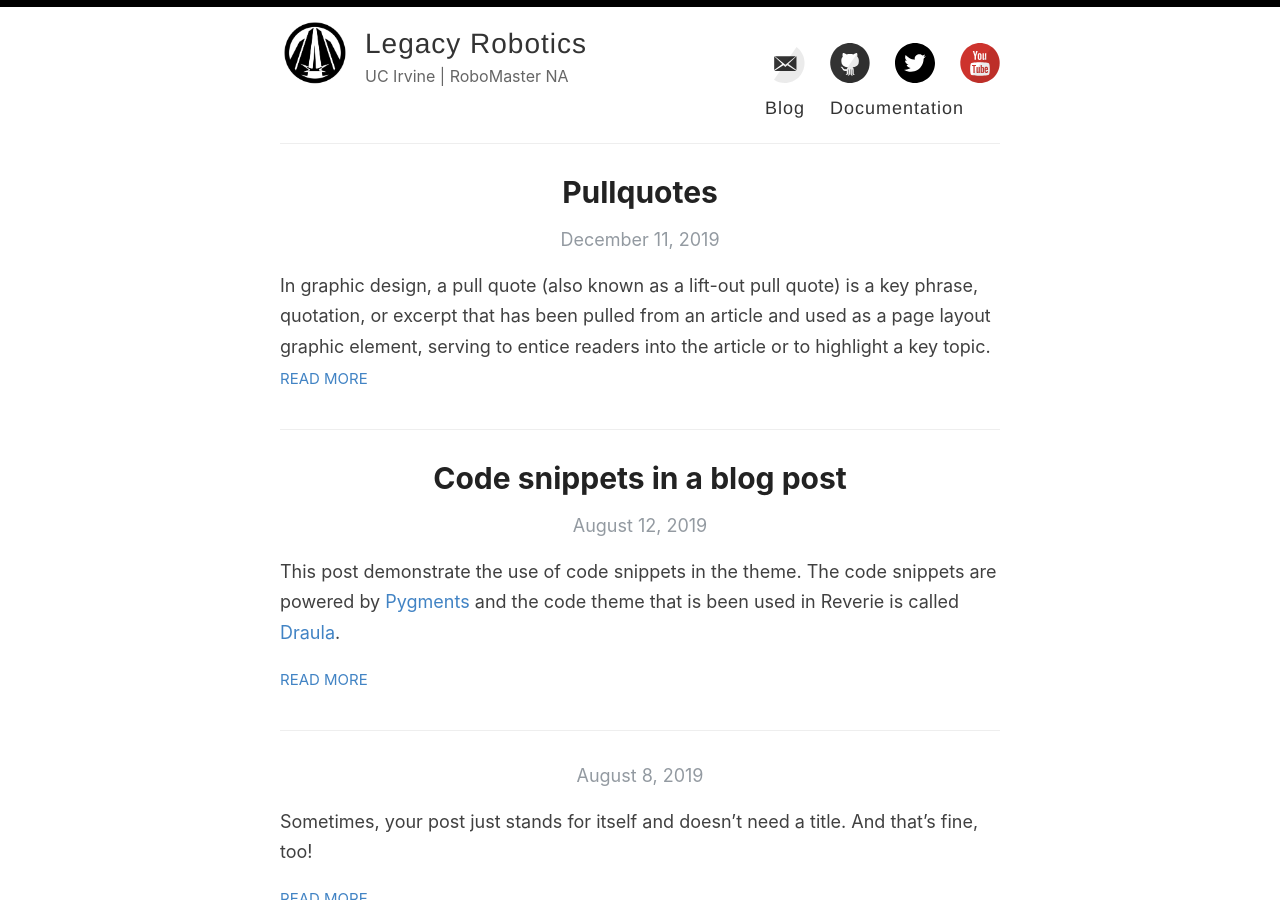
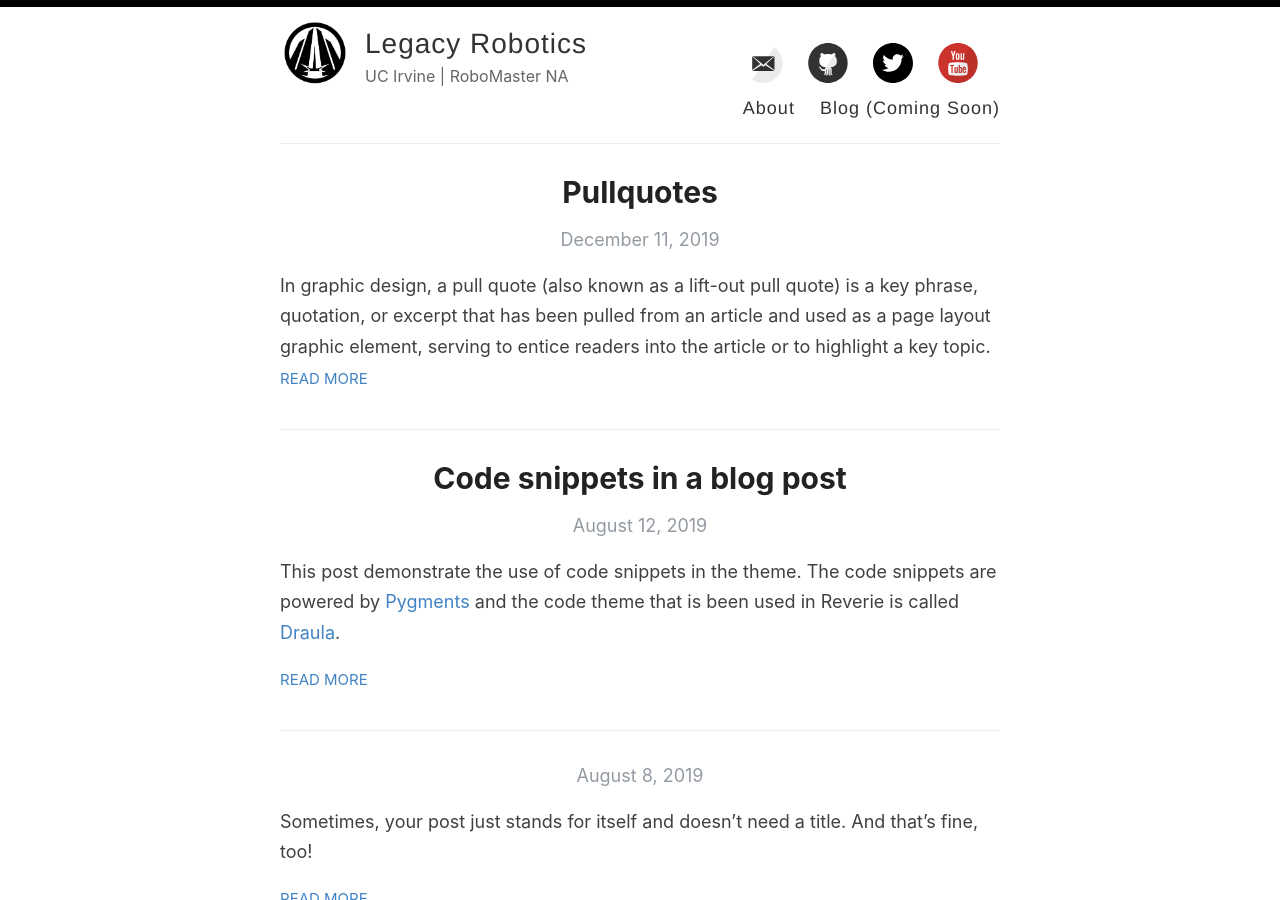
Before and after one commit to LegacyRobots/legacyrobots.github.io, a Jekyll site: the page built from index.html, in a window 1280 px wide and 900 px high. Built offline with Jekyll 4.4.1, drawn with Linux system fonts in a browser that asks for light colours; the list of posts is cut into pages by our own code.

Commit message:
updates to about page and favicon

```diff
--- a/_layouts/default.html
+++ b/_layouts/default.html
@@ -1,7 +1,7 @@
 <!DOCTYPE html>
 <html>
   <head>
-    <title>{% if page.title %}{{ page.title }} – {% endif %}{{ site.name }} – {{ site.description }}</title>
+    <title>{% if page.title %}{{ page.title }} | {% endif %}{{ site.name }} – {{ site.description }}</title>
     {% seo title=false %}
     {% include meta.html %}
 
@@ -10,7 +10,7 @@
     <link rel="canonical" href="{{ site.url }}{{ page.url }}" />
 
     <meta name="theme-color" content="#000000">
-    <link rel="icon" type="image/png" sizes="32x32" href="{{ site.baseurl }}/images/favicon-32x32.png">
+    <link rel="icon" type="image/png" sizes="32x32" href="{{ site.baseurl }}/images/legacy_32x32.png">
     {% include analytics_head.html %}
   </head>
 
@@ -23,15 +23,15 @@
             <a href="{{ site.baseurl }}/" class="site-avatar"><img src="{{ site.baseurl }}{{ site.avatar }}" alt="{{ site.title }}" /></a>
 
             <div class="site-info">
-              <h1 class="site-name"><a href="{{ site.baseurl }}/">{{ site.name }}</a></h1>
+              <h1 class="site-name"><a href="{{ site.baseurl }}/about">{{ site.name }}</a></h1>
               <p class="site-description">{{ site.description }}</p>
             </div>
 
             <nav>
               <div>{% include svg-icons.html %}</div>
               <div>
-                <a href="{{ site.baseurl }}/">Blog</a>
-                <a href="">Documentation</a> <!-- will be href="/docs" at a later point -->
+                <a href="{{ site.baseurl }}/about">About</a>
+                <a href="">Blog (Coming Soon)</a> <!-- will be href="/docs" at a later point -->
                 <!--<a href="{{ site.baseurl }}/search">Search</a>
                 <a href="{{ site.baseurl }}/about">About</a>
                 <a href="{{ site.baseurl }}/archive">Archive</a>-->
```
Also changed, not shown: images/legacy_32x32.png (added).
